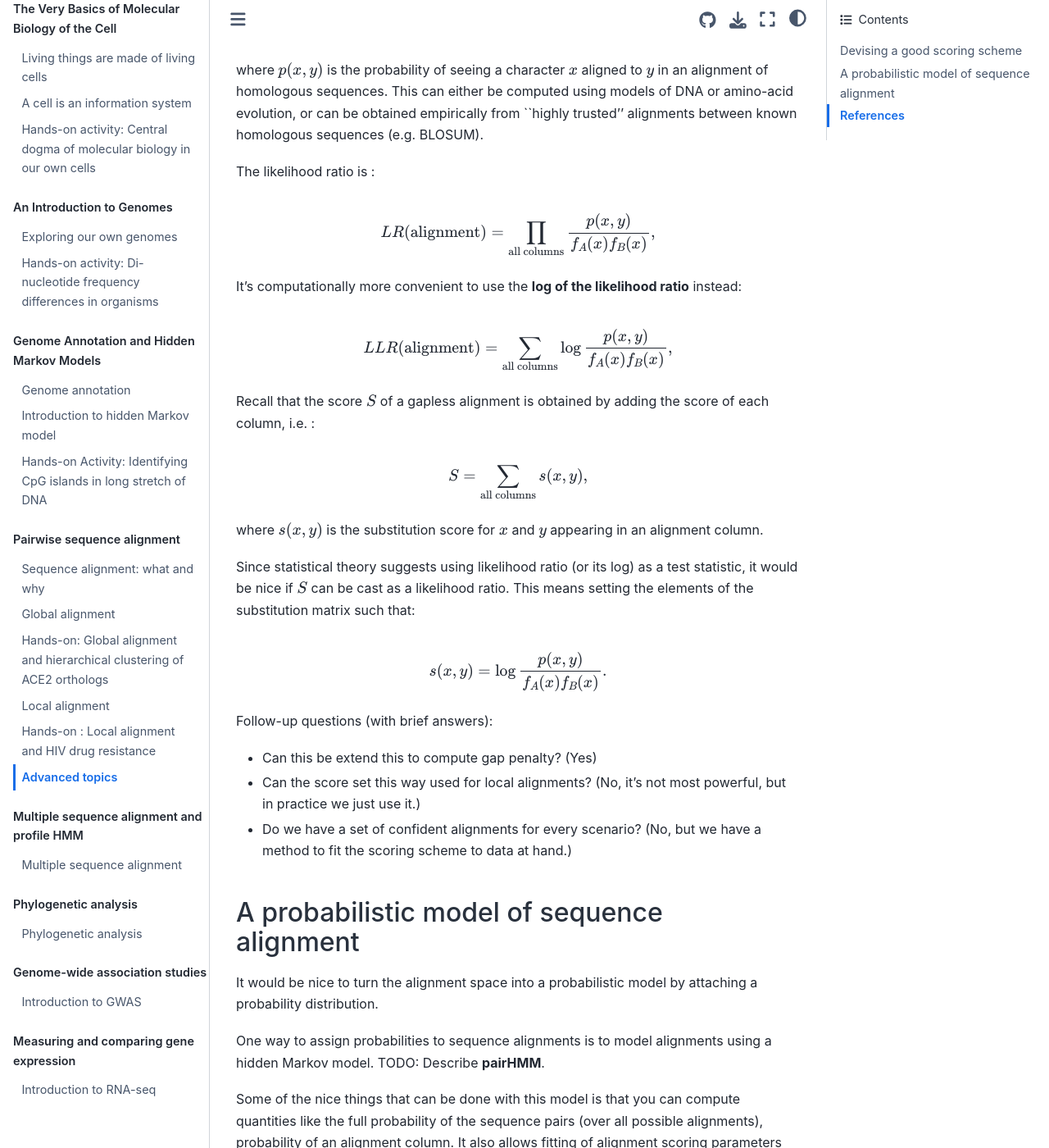
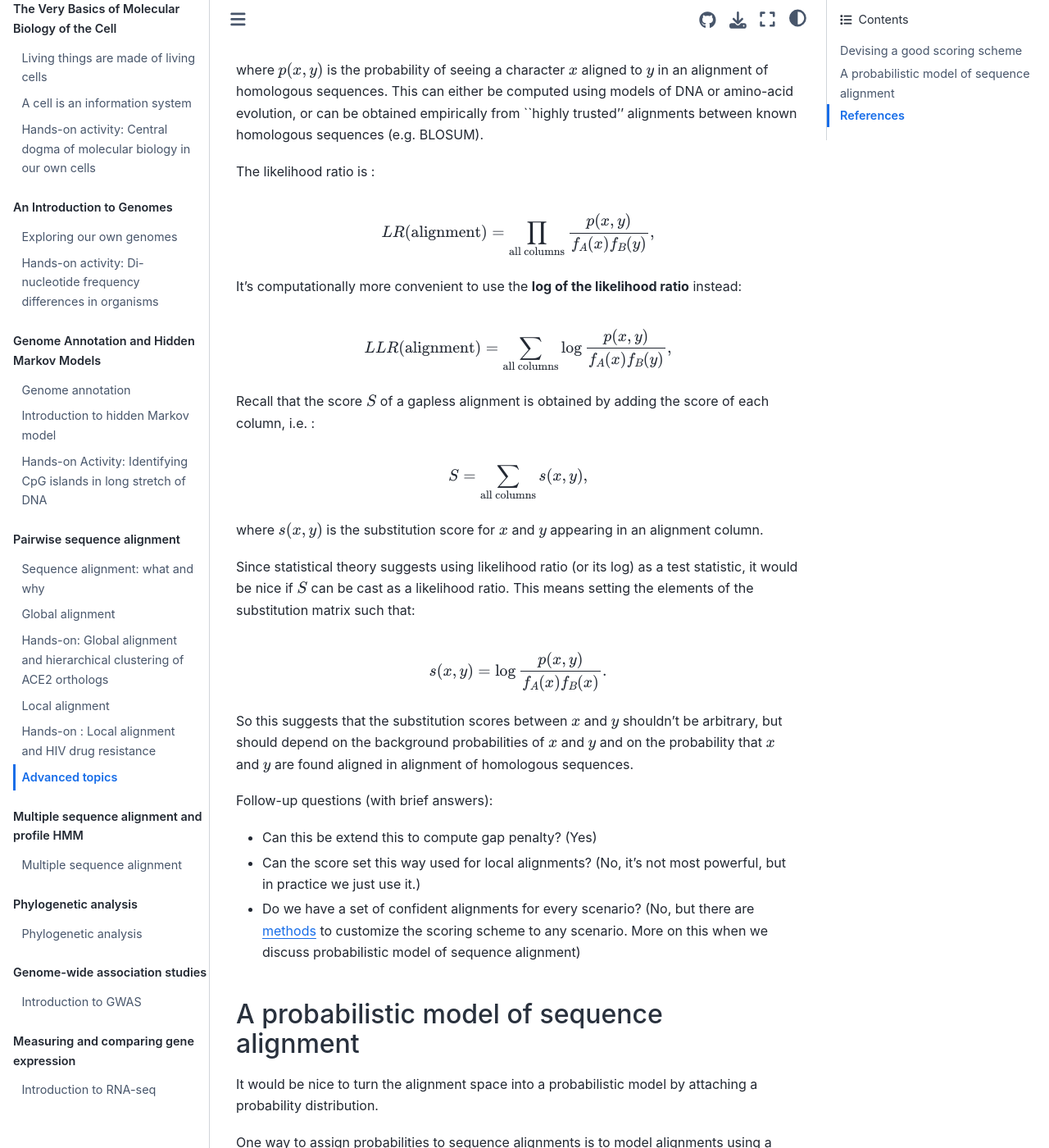
Before and after one commit to anishmss/bioinfo_intro_dlsu, a Jupyter Book: the page built from chapters/sequence_alignment/alignment_advanced_topics.md, in a window 1280 px wide and 1400 px high, scrolled down 2455 px. Shown: the whole window at 82% size. Built offline with Jupyter Book 1.0.4 settings and Sphinx 7.4.7 and the Sphinx Book theme 1.1.4, drawn with Linux system fonts in a browser that asks for light colours; some of the changed text lies outside the part shown.

Commit message:
Fix errors in alignment chapters

````diff
--- a/chapters/sequence_alignment/alignment_advanced_topics.md
+++ b/chapters/sequence_alignment/alignment_advanced_topics.md
@@ -53,7 +53,7 @@
 
 The null hypothesis $H_0$ is that the two sequences are random. By random, we mean that each position of $A$ and $B$ is indepedent, and at each position we observe character $x$ with probability $f_A(x)$ and $f_B(x)$, respectively. Thus the likelihood of alignment under $H_0$ is:
 ```{math}
-p(\text{alignment} \mid H_0) = \prod_{\text{all columns}} f_A(x)f_B(x).
+p(\text{alignment} \mid H_0) = \prod_{\text{all columns}} f_A(x)f_B(y).
 ```
 
 The alternative hypothesis $H_1$ is that the two sequences are homologous.
@@ -65,11 +65,11 @@
 
 The likelihood ratio is :
 ```{math}
-LR(\text{alignment}) = \prod_{\text{all columns}}\frac{p(x,y)}{f_A(x)f_B(x)},
+LR(\text{alignment}) = \prod_{\text{all columns}}\frac{p(x,y)}{f_A(x)f_B(y)},
 ```
 It's computationally more convenient to use the **log of the likelihood ratio** instead:
 ```{math}
-LLR(\text{alignment}) = \sum_{\text{all columns}}\log \frac{p(x,y)}{f_A(x)f_B(x)},
+LLR(\text{alignment}) = \sum_{\text{all columns}}\log \frac{p(x,y)}{f_A(x)f_B(y)},
 ```
 
 Recall that the score $S$ of a gapless alignment is obtained by adding the score of each column, i.e. :
@@ -82,11 +82,12 @@
 ```{math}
 s(x,y) = \log \frac{p(x,y)}{f_A(x)f_B(x)}.
 ```
+So this suggests that the substitution scores between $x$ and $y$ shouldn't be arbitrary, but  should depend on the background probabilities of $x$ and $y$ and on the probability that $x$ and $y$ are found aligned in alignment of homologous sequences.
 
 Follow-up questions (with brief answers):
 - Can this be extend this to compute gap penalty? (Yes)
 - Can the score set this way used for local alignments? (No, it's not most powerful, but in practice we just use it.)
-- Do we have a set of confident alignments for every scenario? (No, but we have a  method to fit the scoring scheme to data at hand.)
+- Do we have a set of confident alignments for every scenario? (No, but there are [methods](https://academic.oup.com/bioinformatics/article-lookup/doi/10.1093/bioinformatics/btw742) to customize the scoring scheme to any scenario. More on this when we discuss probabilistic model of sequence alignment)
 
 
 ## A probabilistic model of sequence alignment
````
Also changed, not shown: other parts of chapters/sequence_alignment/alignment_advanced_topics.md (+1 -1 lines), chapters/sequence_alignment/local_alignments.md (+4 -3 lines).
